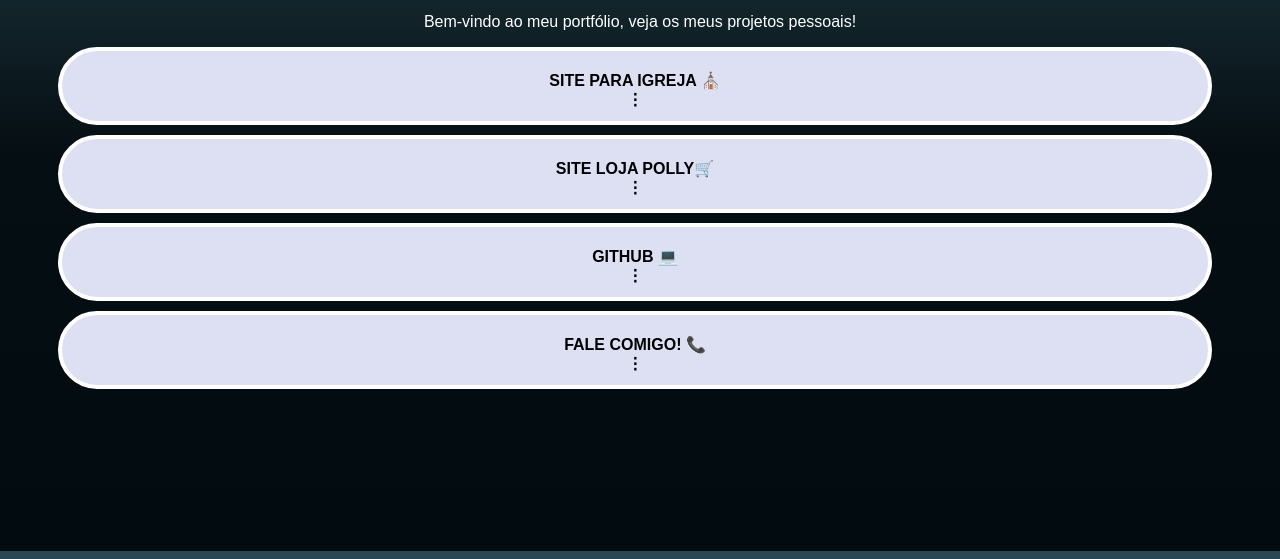
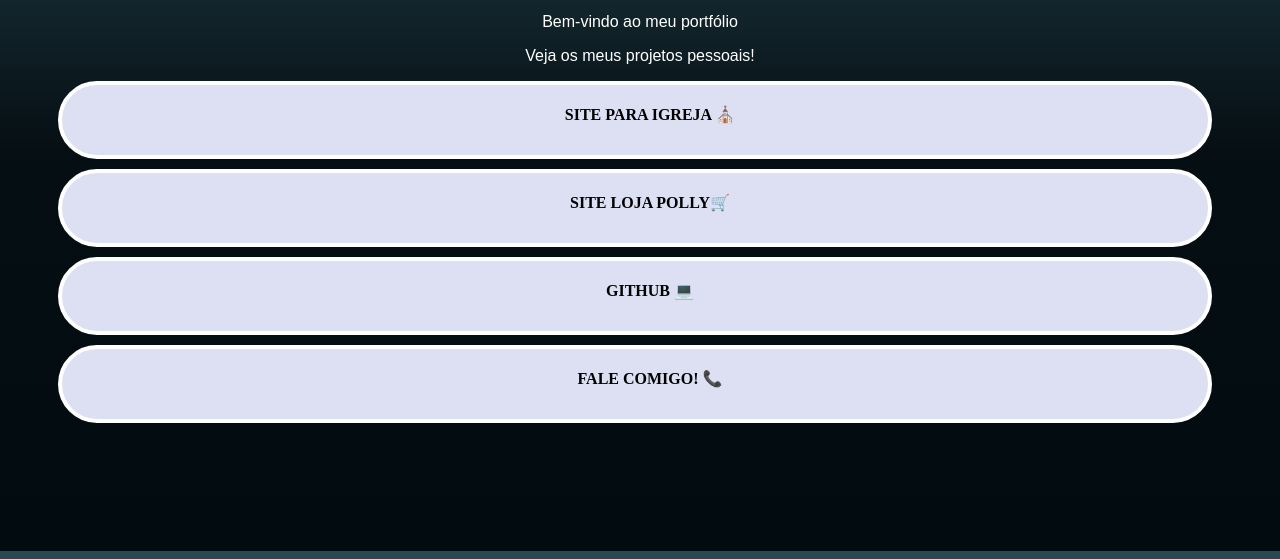
Before and after one commit to Valentina-Medina2000/portfolio, a plain HTML site: page imagens/index.html in a window 1280 px wide. Shown: the part 241-800 px from the top of the page. Drawn offline with Linux system fonts and the light colour scheme.

Commit message:
Update index.html
commit

```diff
--- a/imagens/index.html
+++ b/imagens/index.html
@@ -52,29 +52,25 @@
         }
 
 
+
+
+
+
+
        ul > li {
-            display: flex;
-            flex-direction: column;
-
-            height:50px;
-            width:auto ;
-            border:4px solid white ;
+        display: block;
+        padding-left: 30px;
+        background-color: #dce0f2;
+        height: 50px;
+        width: auto;
+        border: 4px solid white;
         border-radius: 50px;
-            background-color: #DCE0F2;
         text-align: center;
-            font-family: Arial, Helvetica, sans-serif;
         font-weight: bolder;
         font-size: 1em;
         padding-top: 20px;
         margin-bottom: 10px;
        }
-
-
-
-
-
-
-
 
 
         li:hover{
@@ -90,18 +86,18 @@
 </head>
 <header>
         <img class="logo" src="eu.png" alt="imagem">
-        <p> Bem-vindo ao meu portfólio, veja os meus projetos pessoais!</p>
+        <p> Bem-vindo ao meu portfólio</p>
+        <p>Veja os meus projetos pessoais!</p>
         <nav>
+            <div class="container-portfólio">
                 <ul>
-                <li><a href=https://valentina-medina2000.github.io/igreja-project/ target="_blank">SITE PARA IGREJA ⛪ </a>
-                <span class="dots">⋮</span></li>
-                <li><a href= https://valentina-medina2000.github.io/loja-polly/ target ="_blank"> SITE LOJA POLLY🛒</a>
-                <span class="dots">⋮</span></li>
-                <li><a href=https://github.com/Valentina-Medina2000/ target = "_blank">GITHUB 💻</a>
-                <span class="dots">⋮</span></li>
+                    <li class="portfolio-item"><a href=https://valentina-medina2000.github.io/igreja-project/ target="_blank">SITE PARA IGREJA ⛪ </a></li>
+                    <li><a href= https://valentina-medina2000.github.io/loja-polly/ target ="_blank"> SITE LOJA POLLY🛒</a></li>
+                    <li><a href=https://github.com/Valentina-Medina2000/ target = "_blank">GITHUB 💻</a></li>
                     <li><a href=https://wa.me/5522998891081
- target="_blank">FALE COMIGO! 📞</a> <span class="dots">⋮</span></li>
+                 target="_blank">FALE COMIGO! 📞</a> </li>
                 </ul>
+            </div>
         </nav>
     </header>
 <body>
```
Lines whose indentation alone changed are shown as unchanged.
